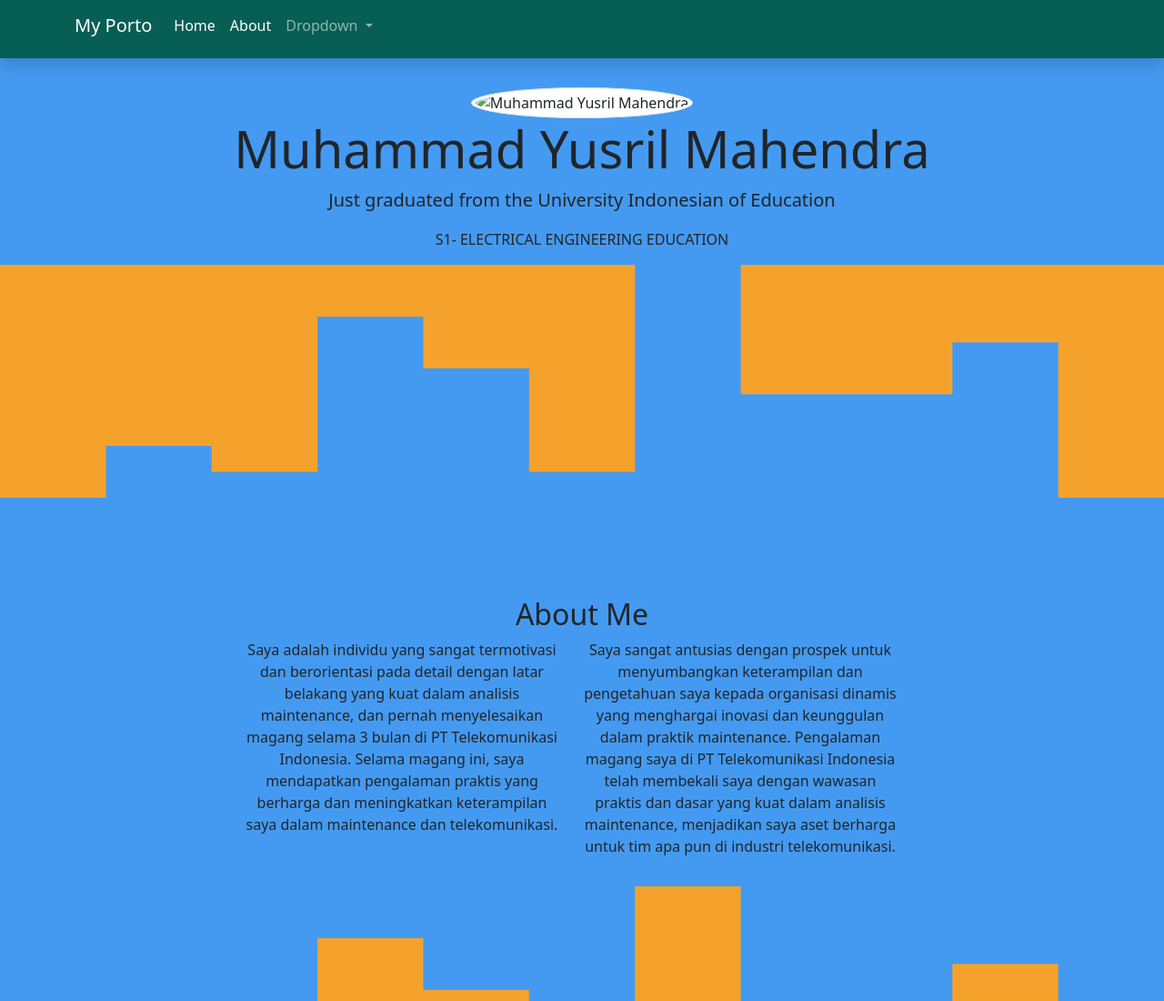
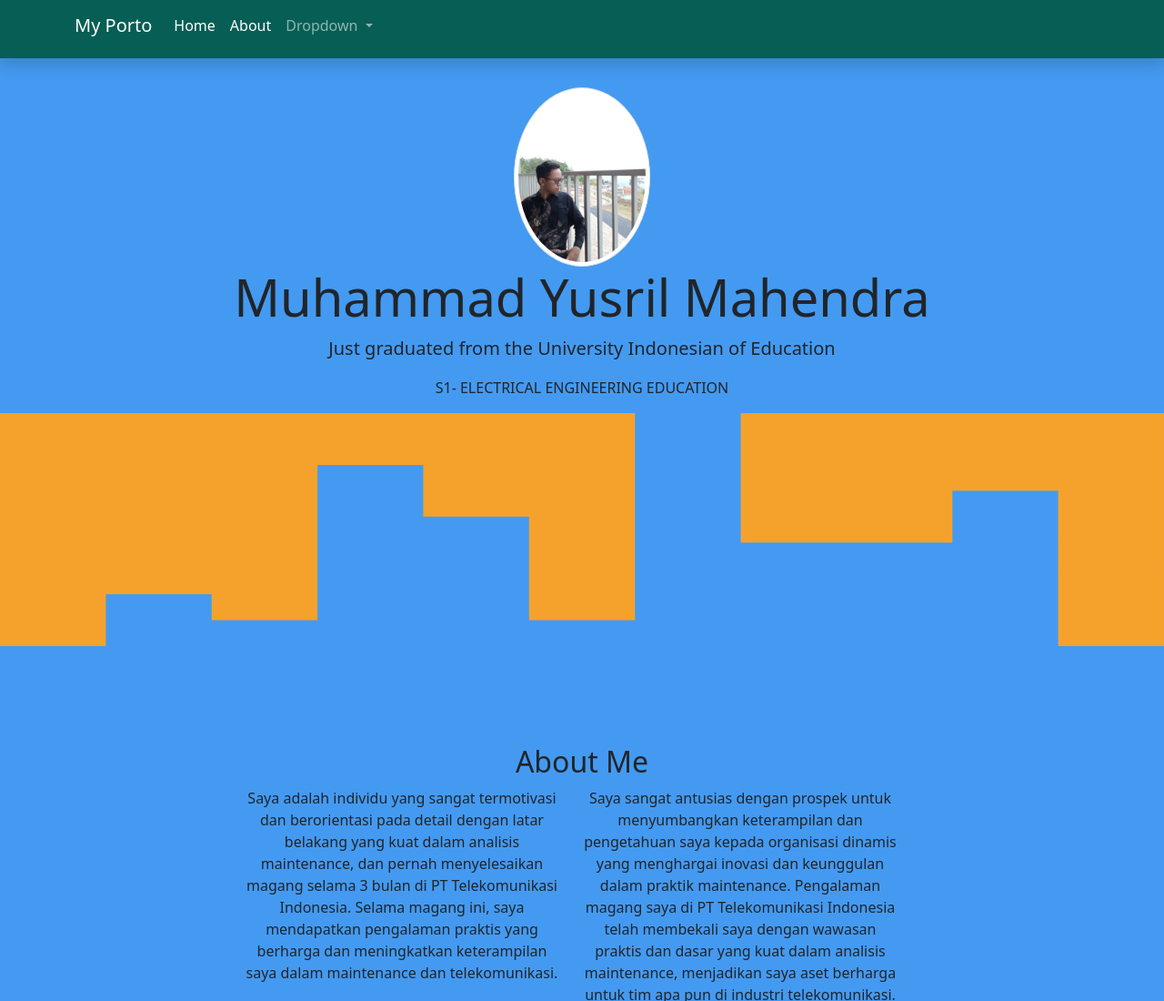
Before and after one commit to Yusr1l/Web-MyPorto, a plain HTML site: page index.html in a window 1280 px wide. Shown: the top 1100 px of the page at 91% size. Drawn offline with nearby package versions, Linux system fonts and the light colour scheme.

Commit message:
Update index.html

```diff
--- a/index.html
+++ b/index.html
@@ -47,7 +47,7 @@
 
     <!-- Jumbotron -->
     <section class="jumbotron text-center">
-      <img src="img/pas foto 2x3 merah.jpg" alt="Muhammad Yusril Mahendra" width="150" class="rounded-circle img-thumbnail" />
+      <img src="img/4.jpg" alt="Muhammad Yusril Mahendra" width="150" class="rounded-circle img-thumbnail" />
       <h1 class="display-4">Muhammad Yusril Mahendra</h1>
       <p class="lead">Just graduated from the University Indonesian of Education</p>
       <p class="second">S1- ELECTRICAL ENGINEERING EDUCATION</p>
```
